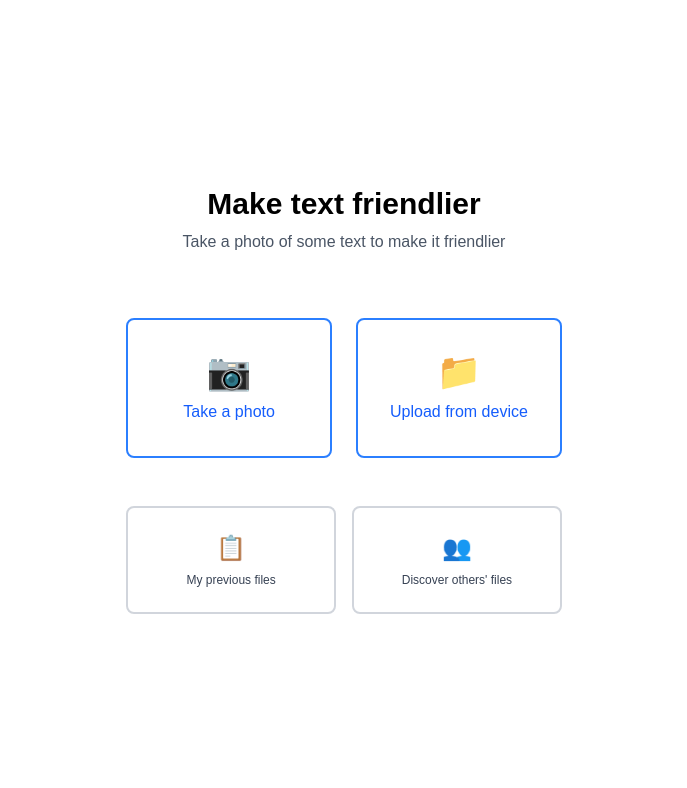
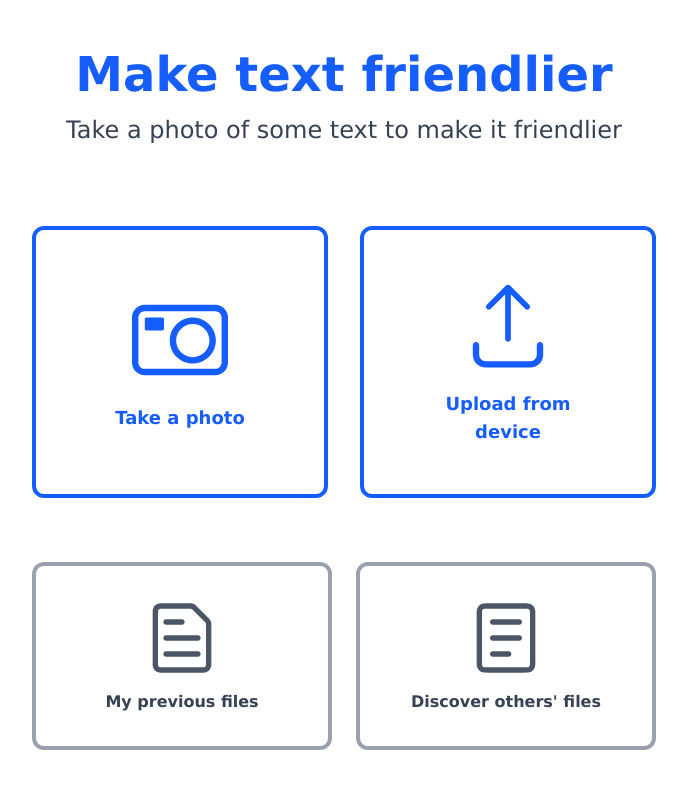
Before and after one commit to lshaoqin/fyp, a Next.js app: page / in a window 1280 px wide. Shown: the top 788 px of the page, without its empty margins (296-983 px from the left). Built offline with nearby package versions, Linux system fonts and the light colour scheme.

Commit message:
implement cleaner and more accessible design

```diff
--- a/package.json
+++ b/package.json
@@ -9,6 +9,7 @@
     "lint": "eslint"
   },
   "dependencies": {
+    "@radix-ui/react-icons": "^1.3.2",
     "next": "16.0.0",
     "react": "19.2.0",
     "react-dom": "19.2.0"
--- a/src/app/page.tsx
+++ b/src/app/page.tsx
@@ -1,6 +1,19 @@
 "use client";
 
 import React, { useState } from "react";
+import {
+  CameraIcon,
+  UploadIcon,
+  FileTextIcon,
+  ReaderIcon,
+  GearIcon,
+  PersonIcon,
+  ArrowLeftIcon,
+  Share1Icon,
+  SpeakerLoudIcon,
+  Pencil2Icon,
+  BookmarkIcon,
+} from "@radix-ui/react-icons";
 
 interface TextBlock {
   text: string;
@@ -34,13 +47,13 @@ export default function Page() {
 
   const dyslexiaStyles: React.CSSProperties = {
     fontFamily: 'Verdana, Arial, Helvetica, sans-serif',
-    fontSize: '16px',
-    lineHeight: 1.6,
+    fontSize: '20px',
+    lineHeight: 1.8,
     letterSpacing: '0.03em',
     wordSpacing: '0.12em',
     backgroundColor: '#f7fbf6',
     color: '#0f172a',
-    padding: '1rem',
+    padding: '2rem',
     borderRadius: 8,
     textAlign: 'left' as const,
     whiteSpace: 'pre-wrap' as const,
@@ -127,9 +140,9 @@ export default function Page() {
             <g key={index}>
               <polygon
                 points={points}
-                fill={isSelected ? 'rgba(59, 130, 246, 0.4)' : 'rgba(59, 130, 246, 0.1)'}
-                stroke={isSelected ? '#3b82f6' : '#93c5fd'}
-                strokeWidth="2"
+                fill={isSelected ? 'rgba(37, 99, 235, 0.3)' : 'rgba(255, 193, 7, 0.15)'}
+                stroke={isSelected ? '#2563eb' : '#ffc107'}
+                strokeWidth="3"
                 onClick={() => {
                   setSelectedBlockIndex(index);
                   setViewMode("text");
@@ -146,21 +159,21 @@ export default function Page() {
   // Upload View
   if (viewMode === "upload") {
     return (
-      <div className="flex min-h-screen items-center justify-center bg-white dark:bg-black">
-        <main className="flex flex-col items-center justify-center gap-8 px-6">
+      <div className="flex min-h-screen items-center justify-center bg-white dark:bg-slate-950">
+        <main className="flex flex-col items-center justify-center gap-12 px-6 max-w-2xl">
           <div className="text-center mb-8">
-            <h1 className="text-3xl font-semibold mb-2 text-black dark:text-zinc-50">
+            <h1 className="text-5xl font-bold mb-4 text-blue-600" style={{ fontFamily: 'Verdana, Arial, Helvetica, sans-serif' }}>
               Make text friendlier
             </h1>
-            <p className="text-gray-600 dark:text-gray-400">
+            <p className="text-2xl text-gray-700 dark:text-gray-300" style={{ fontFamily: 'Verdana, Arial, Helvetica, sans-serif' }}>
               Take a photo of some text to make it friendlier
             </p>
           </div>
 
-          <div className="grid grid-cols-2 gap-6 w-full max-w-md">
-            <label className="flex flex-col items-center justify-center p-8 border-2 border-blue-500 rounded-lg cursor-pointer hover:bg-blue-50 dark:hover:bg-blue-950 transition-colors">
-              <div className="text-4xl mb-2">📷</div>
-              <span className="font-medium text-center text-blue-600 dark:text-blue-400">
+          <div className="grid grid-cols-2 gap-8 w-full max-w-2xl">
+            <label className="flex flex-col items-center justify-center p-12 border-4 border-blue-600 rounded-xl cursor-pointer hover:bg-blue-50 dark:hover:bg-blue-950 transition-colors group">
+              <CameraIcon className="w-24 h-24 mb-4 text-blue-600 transition-colors" />
+              <span className="font-bold text-lg text-center text-blue-600 dark:text-blue-400" style={{ fontFamily: 'Verdana, Arial, Helvetica, sans-serif' }}>
                 Take a photo
               </span>
               <input
@@ -171,9 +184,9 @@ export default function Page() {
               />
             </label>
 
-            <label className="flex flex-col items-center justify-center p-8 border-2 border-blue-500 rounded-lg cursor-pointer hover:bg-blue-50 dark:hover:bg-blue-950 transition-colors">
-              <div className="text-4xl mb-2">📁</div>
-              <span className="font-medium text-center text-blue-600 dark:text-blue-400">
+            <label className="flex flex-col items-center justify-center p-12 border-4 border-blue-600 rounded-xl cursor-pointer hover:bg-blue-50 dark:hover:bg-blue-950 transition-colors group">
+              <UploadIcon className="w-24 h-24 mb-4 text-blue-600 transition-colors" />
+              <span className="font-bold text-lg text-center text-blue-600 dark:text-blue-400" style={{ fontFamily: 'Verdana, Arial, Helvetica, sans-serif' }}>
                 Upload from device
               </span>
               <input
@@ -185,17 +198,17 @@ export default function Page() {
             </label>
           </div>
 
-          <div className="grid grid-cols-2 gap-4 w-full max-w-md mt-4">
-            <button className="flex flex-col items-center justify-center p-6 border-2 border-gray-300 rounded-lg hover:border-blue-500 transition-colors text-gray-700 dark:text-gray-300">
-              <div className="text-2xl mb-2">📋</div>
-              <span className="text-xs text-center font-medium">
+          <div className="grid grid-cols-2 gap-6 w-full max-w-2xl mt-4">
+            <button className="flex flex-col items-center justify-center p-8 border-4 border-gray-400 rounded-xl hover:border-yellow-500 hover:bg-yellow-50 dark:hover:bg-yellow-950 transition-all group">
+              <FileTextIcon className="w-20 h-20 mb-3 text-gray-600 dark:text-gray-400 group-hover:text-yellow-500 transition-colors" />
+              <span className="text-base text-center font-bold text-gray-700 dark:text-gray-300" style={{ fontFamily: 'Verdana, Arial, Helvetica, sans-serif' }}>
                 My previous files
               </span>
             </button>
 
-            <button className="flex flex-col items-center justify-center p-6 border-2 border-gray-300 rounded-lg hover:border-blue-500 transition-colors text-gray-700 dark:text-gray-300">
-              <div className="text-2xl mb-2">👥</div>
-              <span className="text-xs text-center font-medium">
+            <button className="flex flex-col items-center justify-center p-8 border-4 border-gray-400 rounded-xl hover:border-yellow-500 hover:bg-yellow-50 dark:hover:bg-yellow-950 transition-all group">
+              <ReaderIcon className="w-20 h-20 mb-3 text-gray-600 dark:text-gray-400 group-hover:text-yellow-500 transition-colors" />
+              <span className="text-base text-center font-bold text-gray-700 dark:text-gray-300" style={{ fontFamily: 'Verdana, Arial, Helvetica, sans-serif' }}>
                 Discover others&apos; files
               </span>
             </button>
@@ -203,12 +216,16 @@ export default function Page() {
 
           {loading && (
             <div className="text-center">
-              <p className="text-gray-600 dark:text-gray-400">Extracting text…</p>
+              <p className="text-xl text-gray-600 dark:text-gray-400" style={{ fontFamily: 'Verdana, Arial, Helvetica, sans-serif' }}>
+                Extracting text…
+              </p>
             </div>
           )}
           {error && (
-            <div className="text-center bg-red-50 dark:bg-red-950 p-4 rounded-lg">
-              <p className="text-red-600 dark:text-red-400">Error: {error}</p>
+            <div className="text-center bg-red-100 dark:bg-red-950 p-6 rounded-xl w-full max-w-xl">
+              <p className="text-lg text-red-700 dark:text-red-300" style={{ fontFamily: 'Verdana, Arial, Helvetica, sans-serif' }}>
+                Error: {error}
+              </p>
             </div>
           )}
         </main>
@@ -221,19 +238,20 @@ export default function Page() {
     return (
       <div className="flex flex-col h-screen w-screen bg-black">
         {/* Header */}
-        <div className="flex items-center justify-between p-4 bg-white dark:bg-gray-900">
+        <div className="flex items-center justify-between p-6 bg-white dark:bg-slate-900 border-b-4 border-yellow-500">
           <button
             onClick={() => setViewMode("upload")}
-            className="flex items-center gap-2 text-blue-600 dark:text-blue-400 hover:underline"
+            className="flex items-center gap-3 text-blue-600 dark:text-blue-400 hover:text-yellow-500 transition-colors"
           >
-            ← Back
+            <ArrowLeftIcon className="w-7 h-7" />
+            <span className="text-lg font-bold" style={{ fontFamily: 'Verdana, Arial, Helvetica, sans-serif' }}>Back</span>
           </button>
-          <div className="flex gap-4">
-            <button className="text-gray-600 dark:text-gray-400 hover:text-gray-900 dark:hover:text-white">
-              ⚙️
+          <div className="flex gap-6">
+            <button className="text-gray-600 dark:text-gray-400 hover:text-yellow-500 transition-colors">
+              <GearIcon className="w-7 h-7" />
             </button>
-            <button className="text-gray-600 dark:text-gray-400 hover:text-gray-900 dark:hover:text-white">
-              👤
+            <button className="text-gray-600 dark:text-gray-400 hover:text-yellow-500 transition-colors">
+              <PersonIcon className="w-7 h-7" />
             </button>
           </div>
         </div>
@@ -254,8 +272,8 @@ export default function Page() {
         </div>
 
         {/* Footer */}
-        <div className="p-4 bg-white dark:bg-gray-900 border-t border-gray-200 dark:border-gray-800">
-          <p className="text-xs text-gray-600 dark:text-gray-400 text-center">
+        <div className="p-6 bg-white dark:bg-slate-900 border-t-4 border-yellow-500">
+          <p className="text-base text-gray-600 dark:text-gray-400 text-center font-semibold" style={{ fontFamily: 'Verdana, Arial, Helvetica, sans-serif' }}>
             Click on a text box to view its content
           </p>
         </div>
@@ -270,51 +288,58 @@ export default function Page() {
       : result.full_text;
 
     return (
-      <div className="flex flex-col h-screen w-screen bg-white dark:bg-black">
+      <div className="flex flex-col h-screen w-screen bg-white dark:bg-slate-950">
         {/* Header */}
-        <div className="flex items-center justify-between p-4 bg-white dark:bg-gray-900 border-b border-gray-200 dark:border-gray-800">
+        <div className="flex items-center justify-between p-6 bg-white dark:bg-slate-900 border-b-4 border-yellow-500">
           <button
             onClick={() => setViewMode("image")}
-            className="flex items-center gap-2 text-blue-600 dark:text-blue-400 hover:underline"
+            className="flex items-center gap-3 text-blue-600 dark:text-blue-400 hover:text-yellow-500 transition-colors"
           >
-            ← Back
+            <ArrowLeftIcon className="w-7 h-7" />
+            <span className="text-lg font-bold" style={{ fontFamily: 'Verdana, Arial, Helvetica, sans-serif' }}>Back</span>
           </button>
-          <div className="flex gap-4">
-            <button className="text-gray-600 dark:text-gray-400 hover:text-gray-900 dark:hover:text-white">
-              ⚙️
+          <div className="flex gap-6">
+            <button className="text-gray-600 dark:text-gray-400 hover:text-yellow-500 transition-colors">
+              <GearIcon className="w-7 h-7" />
             </button>
-            <button className="text-gray-600 dark:text-gray-400 hover:text-gray-900 dark:hover:text-white">
-              👤
+            <button className="text-gray-600 dark:text-gray-400 hover:text-yellow-500 transition-colors">
+              <PersonIcon className="w-7 h-7" />
             </button>
           </div>
         </div>
 
         {/* Text Content */}
-        <div className="flex-1 overflow-auto p-6 lg:p-12">
-          <div style={dyslexiaStyles} className="mx-auto max-w-3xl">
+        <div className="flex-1 overflow-auto p-8 lg:p-16">
+          <div style={dyslexiaStyles} className="mx-auto max-w-4xl">
             {displayText}
           </div>
         </div>
 
         {/* Footer Actions */}
-        <div className="flex gap-4 p-4 bg-white dark:bg-gray-900 border-t border-gray-200 dark:border-gray-800 flex-wrap justify-center">
-          <button className="px-6 py-2 flex items-center gap-2 text-blue-600 dark:text-blue-400 border border-blue-600 dark:border-blue-400 rounded-lg hover:bg-blue-50 dark:hover:bg-blue-950 transition-colors">
-            📄 Text-only mode
+        <div className="flex gap-4 p-6 bg-white dark:bg-slate-900 border-t-4 border-yellow-500 flex-wrap justify-center">
+          <button className="px-8 py-4 flex items-center gap-3 text-blue-600 dark:text-blue-400 border-2 border-blue-600 dark:border-blue-400 rounded-lg hover:bg-blue-50 dark:hover:bg-blue-950 transition-colors font-bold text-base" style={{ fontFamily: 'Verdana, Arial, Helvetica, sans-serif' }}>
+            <FileTextIcon className="w-6 h-6" />
+            Text-only mode
           </button>
-          <button className="px-6 py-2 flex items-center gap-2 text-blue-600 dark:text-blue-400 border border-blue-600 dark:border-blue-400 rounded-lg hover:bg-blue-50 dark:hover:bg-blue-950 transition-colors">
-            👥 Share with others
+          <button className="px-8 py-4 flex items-center gap-3 text-blue-600 dark:text-blue-400 border-2 border-blue-600 dark:border-blue-400 rounded-lg hover:bg-blue-50 dark:hover:bg-blue-950 transition-colors font-bold text-base" style={{ fontFamily: 'Verdana, Arial, Helvetica, sans-serif' }}>
+            <Share1Icon className="w-6 h-6" />
+            Share with others
           </button>
-          <button className="px-6 py-2 flex items-center gap-2 text-blue-600 dark:text-blue-400 border border-blue-600 dark:border-blue-400 rounded-lg hover:bg-blue-50 dark:hover:bg-blue-950 transition-colors">
-            🔊 Listen
+          <button className="px-8 py-4 flex items-center gap-3 text-blue-600 dark:text-blue-400 border-2 border-blue-600 dark:border-blue-400 rounded-lg hover:bg-blue-50 dark:hover:bg-blue-950 transition-colors font-bold text-base" style={{ fontFamily: 'Verdana, Arial, Helvetica, sans-serif' }}>
+            <SpeakerLoudIcon className="w-6 h-6" />
+            Listen
           </button>
-          <button className="px-6 py-2 flex items-center gap-2 text-blue-600 dark:text-blue-400 border border-blue-600 dark:border-blue-400 rounded-lg hover:bg-blue-50 dark:hover:bg-blue-950 transition-colors">
-            🎤 Read
+          <button className="px-8 py-4 flex items-center gap-3 text-blue-600 dark:text-blue-400 border-2 border-blue-600 dark:border-blue-400 rounded-lg hover:bg-blue-50 dark:hover:bg-blue-950 transition-colors font-bold text-base" style={{ fontFamily: 'Verdana, Arial, Helvetica, sans-serif' }}>
+            <img src="/mic.svg" alt="Read" className="w-6 h-6" />
+            Read
           </button>
-          <button className="px-6 py-2 flex items-center gap-2 text-blue-600 dark:text-blue-400 border border-blue-600 dark:border-blue-400 rounded-lg hover:bg-blue-50 dark:hover:bg-blue-950 transition-colors">
-            ✏️ Edit
+          <button className="px-8 py-4 flex items-center gap-3 text-blue-600 dark:text-blue-400 border-2 border-blue-600 dark:border-blue-400 rounded-lg hover:bg-blue-50 dark:hover:bg-blue-950 transition-colors font-bold text-base" style={{ fontFamily: 'Verdana, Arial, Helvetica, sans-serif' }}>
+            <Pencil2Icon className="w-6 h-6" />
+            Edit
           </button>
-          <button className="px-6 py-2 flex items-center gap-2 text-blue-600 dark:text-blue-400 border border-blue-600 dark:border-blue-400 rounded-lg hover:bg-blue-50 dark:hover:bg-blue-950 transition-colors">
-            📝 Notes
+          <button className="px-8 py-4 flex items-center gap-3 text-blue-600 dark:text-blue-400 border-2 border-blue-600 dark:border-blue-400 rounded-lg hover:bg-blue-50 dark:hover:bg-blue-950 transition-colors font-bold text-base" style={{ fontFamily: 'Verdana, Arial, Helvetica, sans-serif' }}>
+            <BookmarkIcon className="w-6 h-6" />
+            Notes
           </button>
         </div>
       </div>
```
Also changed, not shown: src/helpers/ocr.tsx (deleted, +0 -9 lines), public/mic.svg (added), 1 other file (tests, documents, lock files or other folders).
